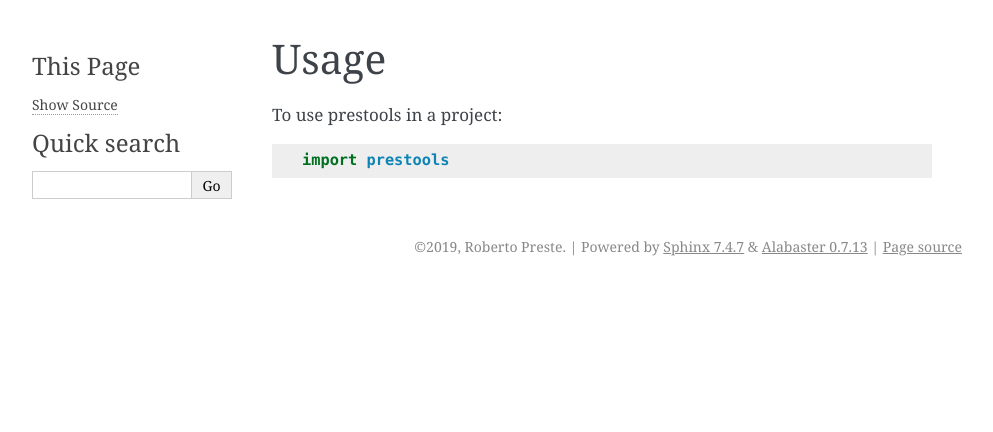
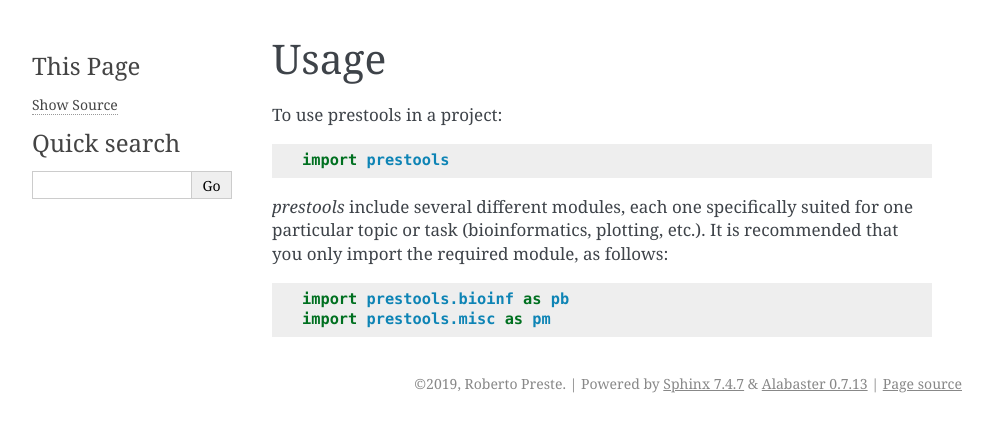
Before and after one commit to robertopreste/prestools, a Sphinx documentation site: the page built from docs/usage.rst, in a window 1280 px wide. Shown: the top 432 px of the page, without its empty margins (148-1141 px from the left). Built offline with Sphinx 7.4.7, drawn with Linux system fonts in a browser that asks for light colours; pages that are not in the unit, such as notebooks, are missing from menus.

Commit message:
Update documentation

```diff
--- a/docs/usage.rst
+++ b/docs/usage.rst
@@ -5,3 +5,9 @@
 To use prestools in a project::
 
     import prestools
+
+`prestools` include several different modules, each one specifically suited for one particular topic or task (bioinformatics, plotting, etc.).
+It is recommended that you only import the required module, as follows::
+
+    import prestools.bioinf as pb
+    import prestools.misc as pm
```
Also changed, not shown: README.rst (+6 -1 lines).
